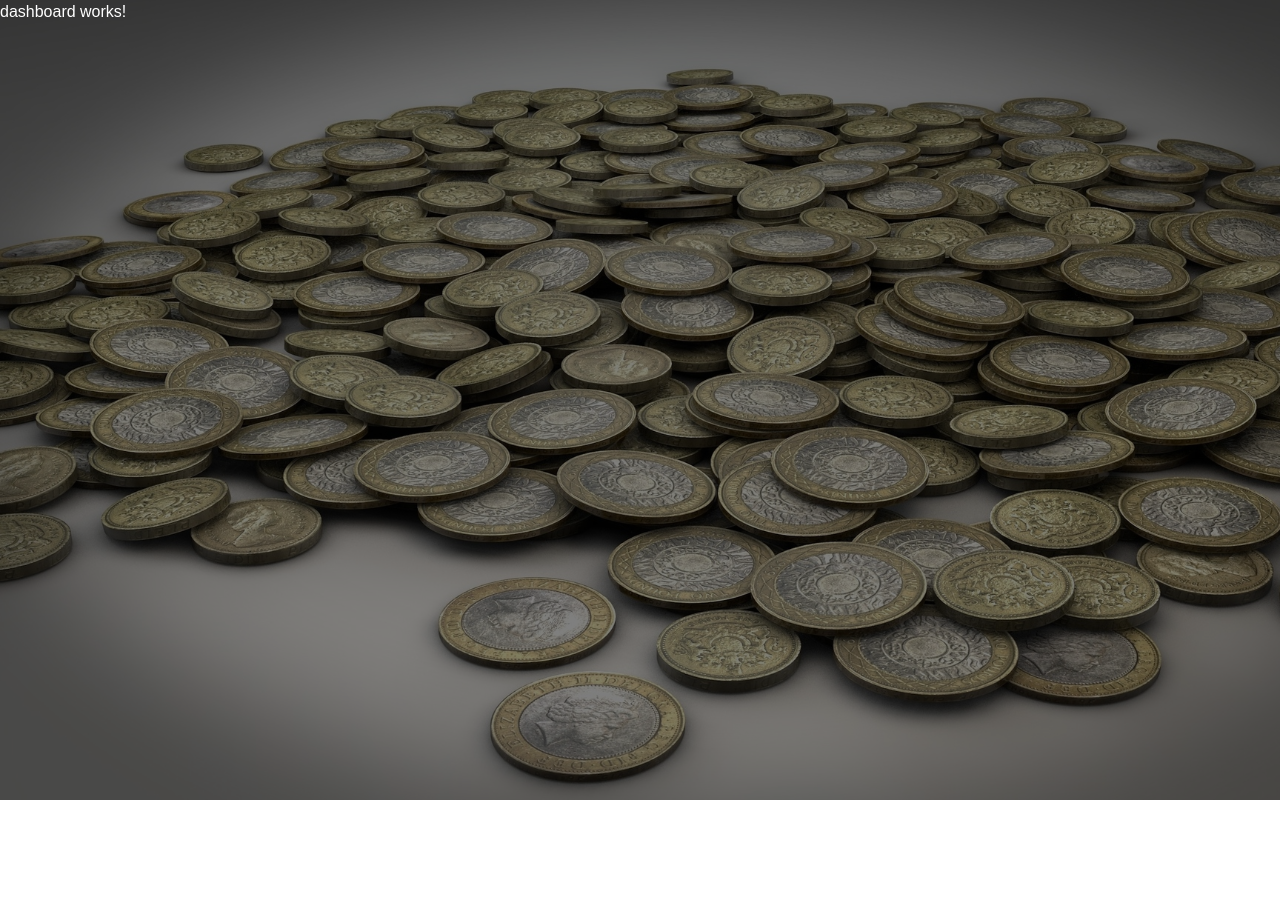
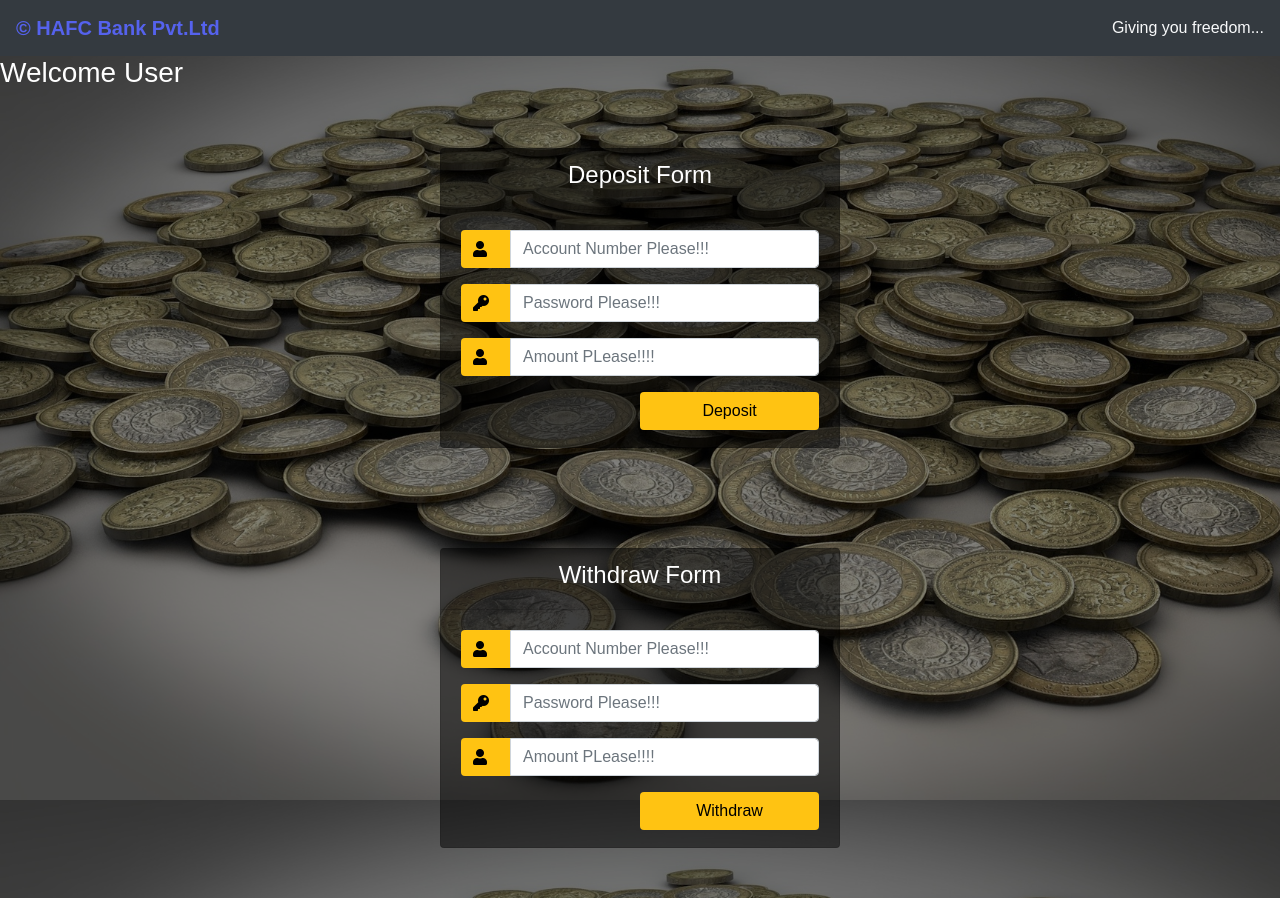
Before and after one commit to Deepthi-Wilson-123/Bank_App, an Angular app: page /dashboard in a window 1280 px wide. Before the commit the page ends 800 px from the top, so only its background shows below. Built offline with nearby package versions, Linux system fonts and the light colour scheme; a web font is replaced by a local one.

Commit message:
Dashboard designed

```diff
--- a/src/app/dashboard/dashboard.component.html
+++ b/src/app/dashboard/dashboard.component.html
@@ -1 +1,91 @@
-<p style="color: white;">dashboard works!</p>
+<nav class="navbar navbar-light bg-dark ">
+    <a class="navbar-brand  " href="#" style="color:rgb(85, 98, 237);"><b>&#169; HAFC Bank Pvt.Ltd </b></a>
+    <span class="quote text-light">Giving you freedom...</span>
+
+</nav>
+<h3 style="color: white;">Welcome User</h3>
+
+<div class="container col-md-12 mt-0 ">
+    <div class="d-flex justify-content-center h-100">
+        <div class="card">
+            <div class="card-header">
+                <h4 style="color: white;" class="text-center">Deposit Form</h4>
+
+            </div>
+            <div class="card-body">
+                <form (ngSubmit)="deposit()">
+
+                    <div class="input-group form-group">
+                        <div class="input-group-prepend">
+                            <span class="input-group-text"><i class="fas fa-user"></i></span>
+                        </div>
+                        <input type="text" class="form-control" name="acno" [(ngModel)]="acno"
+                            placeholder="Account Number Please!!!" id="acno" required>
+                    </div>
+                    <div class="input-group form-group">
+                        <div class="input-group-prepend">
+                            <span class="input-group-text"><i class="fas fa-key"></i></span>
+                        </div>
+                        <input type="password" class="form-control" name="pswd" [(ngModel)]="pswd"
+                            placeholder="Password Please!!!" id="login_password" required>
+                    </div>
+                    <div class="input-group form-group">
+                        <div class="input-group-prepend">
+                            <span class="input-group-text"><i class="fas fa-user"></i></span>
+                        </div>
+                        <input type="text" class="form-control" name="amount" [(ngModel)]="amount"
+                            placeholder="Amount PLease!!!!" id="login_amount" required>
+                    </div>
+
+                    <div class="form-group">
+                        <input type="submit" value="Deposit" class="btn float-right login_btn " style="width:50%">
+                    </div>
+                </form>
+            </div>
+
+        </div>
+    </div>
+</div>
+
+
+<div class="container col-md-12 mt-0 ">
+    <div class="d-flex justify-content-center h-100">
+        <div class="card">
+            <div class="card-header">
+                <h4 style="color: white;" class="text-center">Withdraw Form</h4>
+
+            </div>
+            <div class="card-body">
+                <form (ngSubmit)="withdraw()">
+
+                    <div class="input-group form-group">
+                        <div class="input-group-prepend">
+                            <span class="input-group-text"><i class="fas fa-user"></i></span>
+                        </div>
+                        <input type="text" class="form-control" name="acno" [(ngModel)]="acno1"
+                            placeholder="Account Number Please!!!" id="acno" required>
+                    </div>
+                    <div class="input-group form-group">
+                        <div class="input-group-prepend">
+                            <span class="input-group-text"><i class="fas fa-key"></i></span>
+                        </div>
+                        <input type="password" class="form-control" name="pswd" [(ngModel)]="pswd1"
+                            placeholder="Password Please!!!" id="login_password" required>
+                    </div>
+                    <div class="input-group form-group">
+                        <div class="input-group-prepend">
+                            <span class="input-group-text"><i class="fas fa-user"></i></span>
+                        </div>
+                        <input type="text" class="form-control" name="amount" [(ngModel)]="amount1"
+                            placeholder="Amount PLease!!!!" id="login_amount" required>
+                    </div>
+
+                    <div class="form-group">
+                        <input type="submit" value="Withdraw" class="btn float-right login_btn " style="width:50%">
+                    </div>
+                </form>
+            </div>
+
+        </div>
+    </div>
+</div>
--- a/src/app/dashboard/dashboard.component.ts
+++ b/src/app/dashboard/dashboard.component.ts
@@ -1,4 +1,5 @@
 import { Component, OnInit } from '@angular/core';
+import { DataService } from '../service/data.service';
 
 @Component({
   selector: 'app-dashboard',
@@ -7,9 +8,30 @@ import { Component, OnInit } from '@angular/core';
 })
 export class DashboardComponent implements OnInit {
 
-  constructor() { }
+
+ acno=""
+ pswd=""
+ amount=""
+
+ acno1=""
+ pswd1=""
+ amount1=""
+
+  constructor(private ds:DataService) { }
 
   ngOnInit(): void {
   }
+deposit(){
+  var acno=this.acno
+  var pswd=this.pswd
+  var amount=this.amount
 
+ const result= this.ds.deposit(acno, pswd, amount)
+ if(result){
+   alert(amount + "successfully deposited..And new balance is " +result)
+ }
 }
+withdraw(){
+  alert("Withdraw clicked!!!")
+}
+}
--- a/src/app/login/login.component.ts
+++ b/src/app/login/login.component.ts
@@ -13,14 +13,6 @@ export class LoginComponent implements OnInit {
   accnum = "Account Number Please!!!"
   acno = ""
   pswd = ""
-
-  // //database
-  // database: any = {
-
-  //   1000: { acno: 1000, uname: "Neer", password: 1000, balance: 5000 },
-  //   1001: { acno: 1001, uname: "Laisha", password: 1001, balance: 3000 },
-  //   1002: { acno: 1002, uname: "Vyom", password: 1002, balance: 4000 },
-  // }
 
   constructor(private router:Router,private ds:DataService) { }
 
@@ -41,29 +33,36 @@ export class LoginComponent implements OnInit {
   // // login using event binding/two way referencing
    login() {
      //----user entered acno n pswd-----//
-     var acno=this.acno
-     console.log(acno);
+      var acno=this.acno
+      var pswd=this.pswd
+    // call login in dataservice
+     const result =this.ds.login(acno,pswd)
 
-     var pswd=this.pswd
-
-     let database=this.ds.database
-
-     if(acno in database){
-      if(pswd == database[acno]["password"]){
-        alert("login successful!!!!!!!!")
+     if(result){
+       alert("login successful!!!!!!!!")
         this.router.navigateByUrl("dashboard")
       }
-      else{
-        alert("Invalid password")
-      }
+    }
 
-     }
-     else{
-       alert("User does not exist")
-      }
-   }
 
-  //login using template referencing variable
+
+
+
+
+
+
+
+
+
+
+
+
+
+
+
+
+
+    //login using template referencing variable
 
   // login(a: any, p: any) {
 
--- a/src/app/service/data.service.ts
+++ b/src/app/service/data.service.ts
@@ -22,16 +22,59 @@ export class DataService {
       return false
     } else {
       // add details to db
-      database[acno]={
+      database[acno] = {
 
-      acno,
+        acno,
         uname,
         password,
         balance: 0
+      }
+
+    } console.log(database);
+
+    return true
+  }
+
+  login(acno: any, pswd: any) {
+
+
+    let database = this.database
+
+    if (acno in database) {
+      if (pswd == database[acno]["password"]) {
+        return true
+      }
+      else {
+        alert("Incorrect Password!!!")
+        return false
+      }
+
     }
+    else {
+      alert("User does not exist")
+      return false
+    }
+  }
+  // deposit
+  deposit(acno: any, pswd: any, amount: any) {
+    let database = this.database
+    var Amount = parseInt(amount)
+    if (acno in database) {
+      if (pswd == database[acno]["password"]) {
 
-  }console.log(database);
+        database[acno]["balance"] += Amount
+        return database[acno]["balance"]
+      }
+      else {
+        alert("Incorrect Password!!!")
+        return false
+      }
 
-  return true
+    }
+    else {
+      alert("User does not exist!!!")
+      return false
+
+    }
+  }
 }
-}
--- a/src/styles.css
+++ b/src/styles.css
@@ -7,23 +7,23 @@
 html,body{
 background-image: url(./assets/bank.jpg), linear-gradient(rgba(0,0,0,0.5),rgba(0,0,0,0.5));
 background-size: cover;
-background-repeat: no-repeat;
+background-repeat: repeat;
 background-blend-mode: multiply;
 height: 100%;
 font-family: 'Numans', sans-serif;
 }
 
 .container{
-height: 100%;
+height: 50%;
 align-content: center;
 }
 
 .card{
-height: 370px;
+/* height: 370px; */ height: 300px;
 margin-top: auto;
 margin-bottom: auto;
-width: 400px;
-background-color: rgba(0,0,0,0.7) !important;
+ width: 400px;
+background-color: rgba(0,0,0,0.5) !important;
 }
 
 .social_icon span{
```
